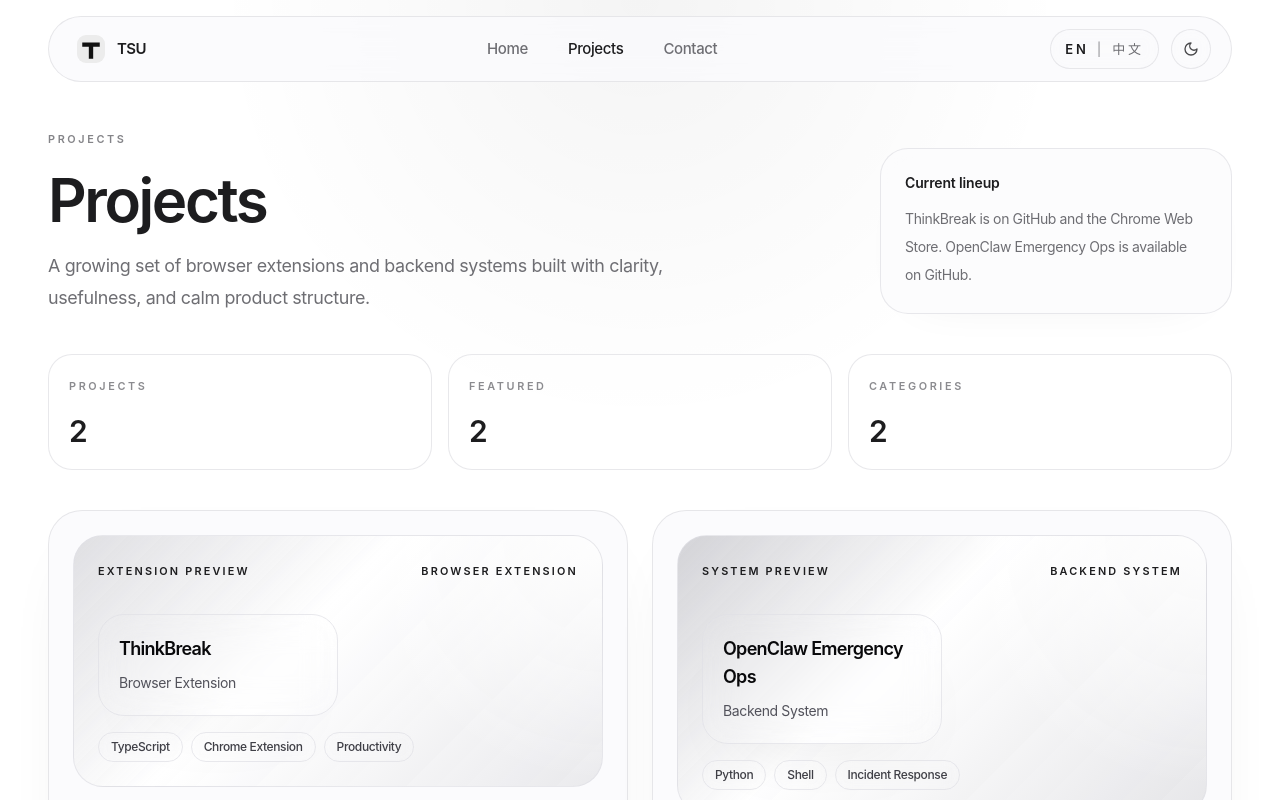
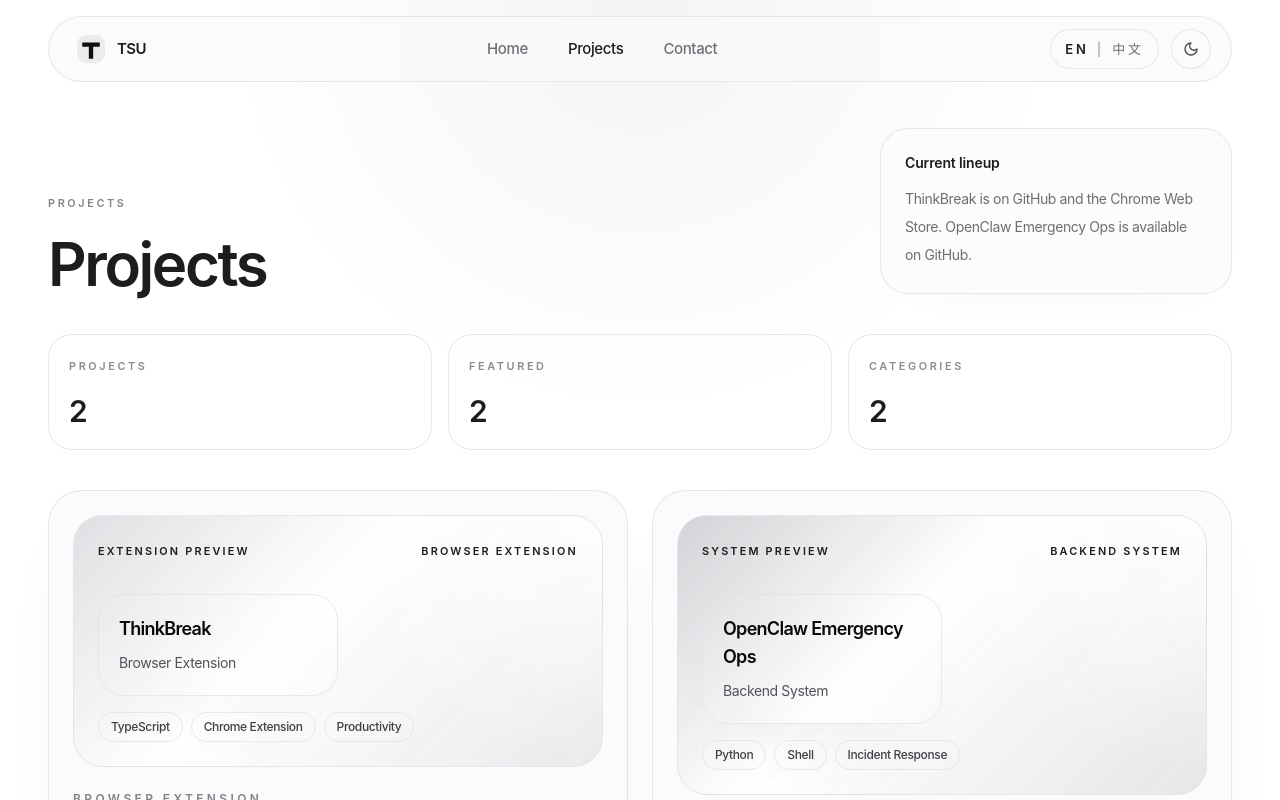
Before and after one commit to TSU333/personal-website, a Next.js app: page /projects in a window 1280 px wide. Shown: the top 800 px of the page. Built offline with nearby package versions, Linux system fonts and the light colour scheme.

Commit message:
update website

```diff
--- a/components/ProjectsShowcase.tsx
+++ b/components/ProjectsShowcase.tsx
@@ -36,9 +36,11 @@ export function ProjectsShowcase({ projects }: ProjectsShowcaseProps) {
             <h1 className="max-w-4xl text-4xl font-semibold text-foreground sm:text-6xl">
               {dictionary.projectsPage.title}
             </h1>
-            <p className="section-copy max-w-2xl">
-              {dictionary.projectsPage.description}
-            </p>
+            {dictionary.projectsPage.description ? (
+              <p className="section-copy max-w-2xl">
+                {dictionary.projectsPage.description}
+              </p>
+            ) : null}
           </div>
 
           <div className="subtle-panel p-6">
--- a/locales/en.ts
+++ b/locales/en.ts
@@ -41,8 +41,7 @@ export const en = {
   projectsPage: {
     eyebrow: "Projects",
     title: "Projects",
-    description:
-      "A growing set of browser extensions and backend systems built with clarity, usefulness, and calm product structure.",
+    description: "",
     highlightTitle: "Current lineup",
     highlightDescription:
       "ThinkBreak is on GitHub and the Chrome Web Store. OpenClaw Emergency Ops is available on GitHub.",
--- a/locales/zh.ts
+++ b/locales/zh.ts
@@ -41,8 +41,7 @@ export const zh = {
   projectsPage: {
     eyebrow: "项目",
     title: "项目",
-    description:
-      "一组以清晰结构、实际用途和安静表达为核心的浏览器插件与后端系统。",
+    description: "",
     highlightTitle: "当前项目",
     highlightDescription:
       "ThinkBreak 已上线 GitHub 与 Chrome 商店，OpenClaw Emergency Ops 已上线 GitHub。",
```
